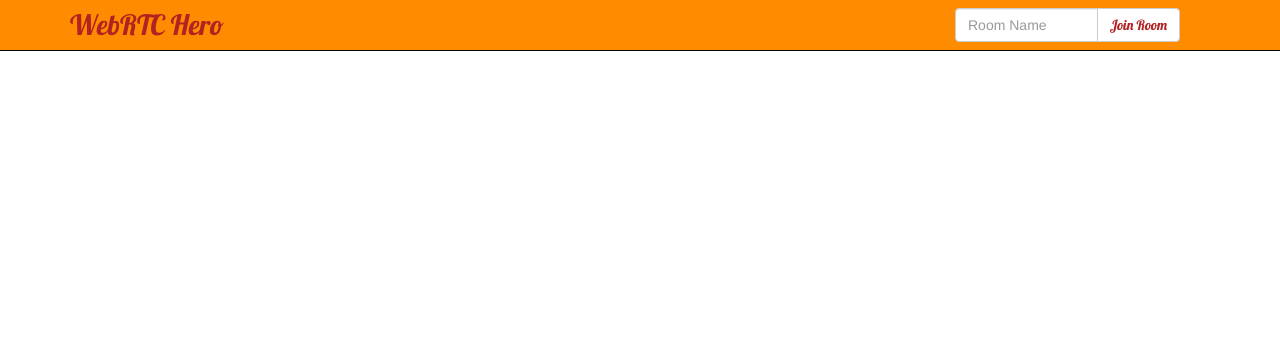
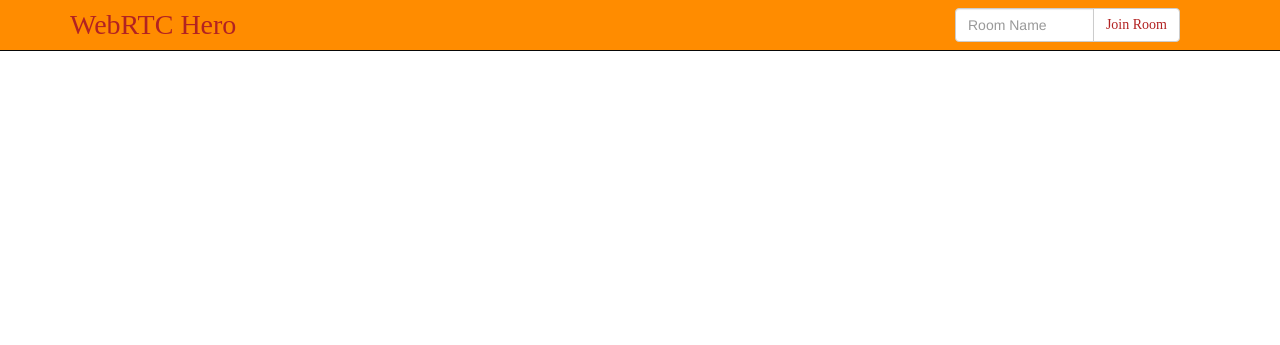
Before and after one commit to andycandrea/webrtc-hero, a website: page index.html in a window 1280 px wide. Drawn offline with nearby package versions, Linux system fonts and the light colour scheme; a web font is replaced by a local one.

Commit message:
Modify fonts to be used with Heroku

```diff
--- /dev/null
+++ b/fonts/lobster.css
@@ -0,0 +1,24 @@
+/* cyrillic */
+@font-face {
+  font-family: 'Lobster';
+  font-style: normal;
+  font-weight: 400;
+  src: local('Lobster'), local('Lobster-Regular'), url(//fonts.gstatic.com/s/lobster/v12/MeFZ5NpSE1j8mC06Jh1miFKPGs1ZzpMvnHX-7fPOuAc.woff2) format('woff2');
+  unicode-range: U+0400-045F, U+0490-0491, U+04B0-04B1, U+2116;
+}
+/* latin-ext */
+@font-face {
+  font-family: 'Lobster';
+  font-style: normal;
+  font-weight: 400;
+  src: local('Lobster'), local('Lobster-Regular'), url(//fonts.gstatic.com/s/lobster/v12/MCZn_h27nLxWmTqnbmnb3lKPGs1ZzpMvnHX-7fPOuAc.woff2) format('woff2');
+  unicode-range: U+0100-024F, U+1E00-1EFF, U+20A0-20AB, U+20AD-20CF, U+2C60-2C7F, U+A720-A7FF;
+}
+/* latin */
+@font-face {
+  font-family: 'Lobster';
+  font-style: normal;
+  font-weight: 400;
+  src: local('Lobster'), local('Lobster-Regular'), url(//fonts.gstatic.com/s/lobster/v12/G6-OYdAAwU5fSlE7MlBvhQLUuEpTyoUstqEm5AMlJo4.woff2) format('woff2');
+  unicode-range: U+0000-00FF, U+0131, U+0152-0153, U+02C6, U+02DA, U+02DC, U+2000-206F, U+2074, U+20AC, U+2212, U+2215, U+E0FF, U+EFFD, U+F000;
+}
--- a/index.html
+++ b/index.html
@@ -4,7 +4,7 @@
     <meta id='viewport' name='viewport' content='width=device-width, initial-scale=1'>
     <title>WebRTC Hero</title>
     <link rel='stylesheet' href='bootstrap/css/bootstrap.min.css'>
-    <link href='http://fonts.googleapis.com/css?family=Lobster' rel='stylesheet' type='text/css'>
+    <link href='fonts/lobster.css' rel='stylesheet' type='text/css'>
     <link rel='stylesheet' href='css/main.css'>
   </head>
 
```
